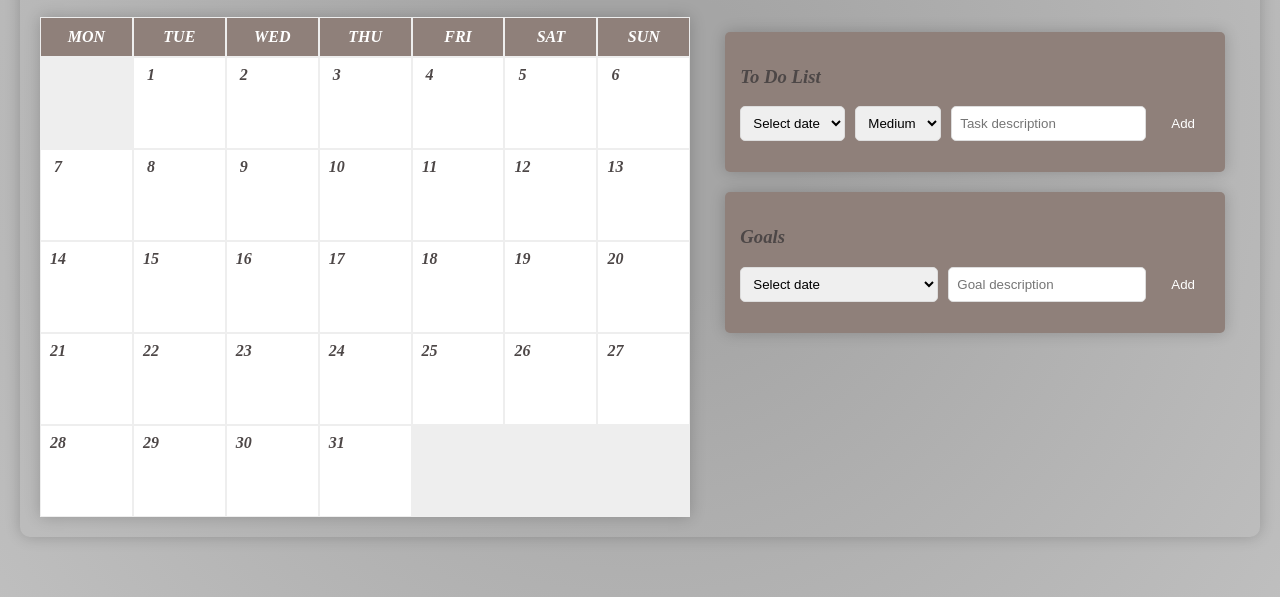
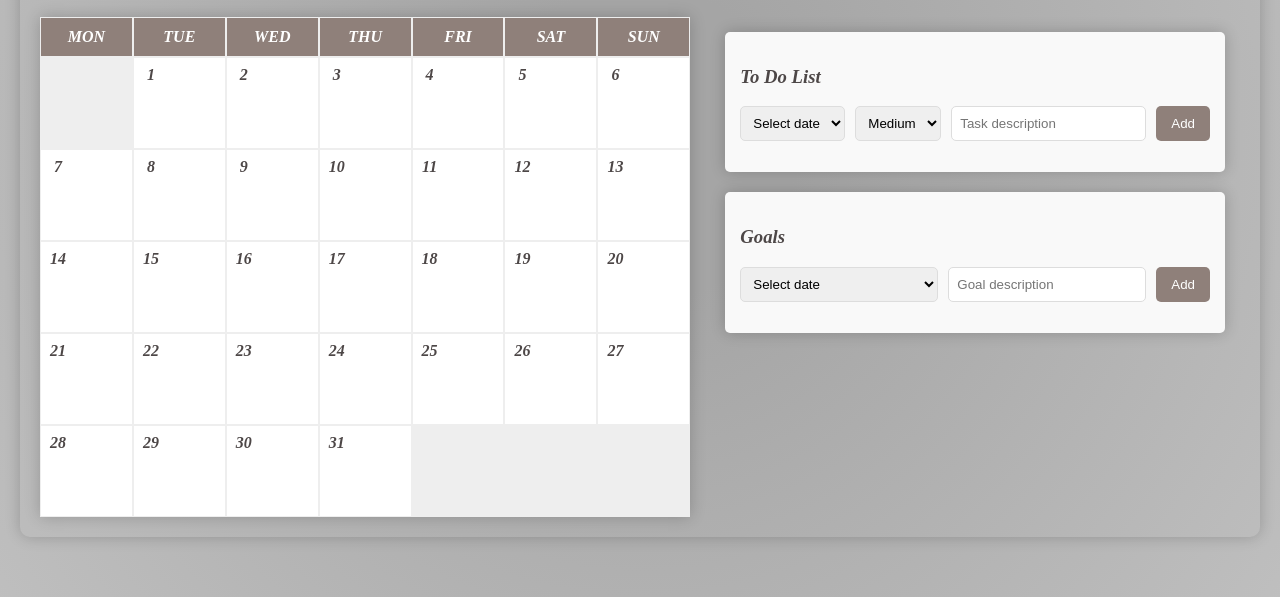
Before and after one commit to Javeria-Javaid/The-Planner-, a website built with webpack: page Monthly_planner.html in a window 1280 px wide. Shown: the part 308-905 px from the top of the page. Built offline with nearby package versions, Linux system fonts and the light colour scheme.

Commit message:
monthly planner

```diff
--- a/Monthly_planner.css
+++ b/Monthly_planner.css
@@ -216,11 +216,10 @@ body {
 }
 
 .todo-column {
-  //background: #f9f9f9;
+  background: #f9f9f9;
   padding: 15px;
   border-radius: 5px;
   box-shadow: 0 0 15px rgba(0, 0, 0, 0.2);
-  background-color: #8f807a;
 
 }
 
```
